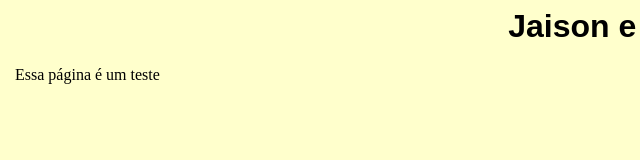
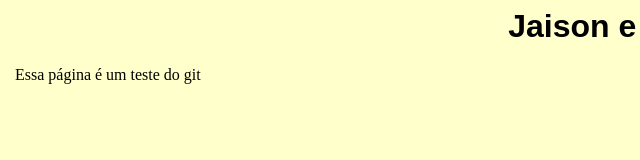
Before and after one commit to talithafelix/test, a plain HTML site: page index.html in a window 1280 px wide. Shown: the full height of the page, 13-653 px from the left. Drawn offline with Linux system fonts and the light colour scheme.

Commit message:
alteracoes do body

```diff
--- a/index.html
+++ b/index.html
@@ -17,7 +17,7 @@ p	{text-indent:20px;
 
 <p>
 
-Essa página é um teste
+Essa página é um teste do git
 </p>
 
 </body>
```
